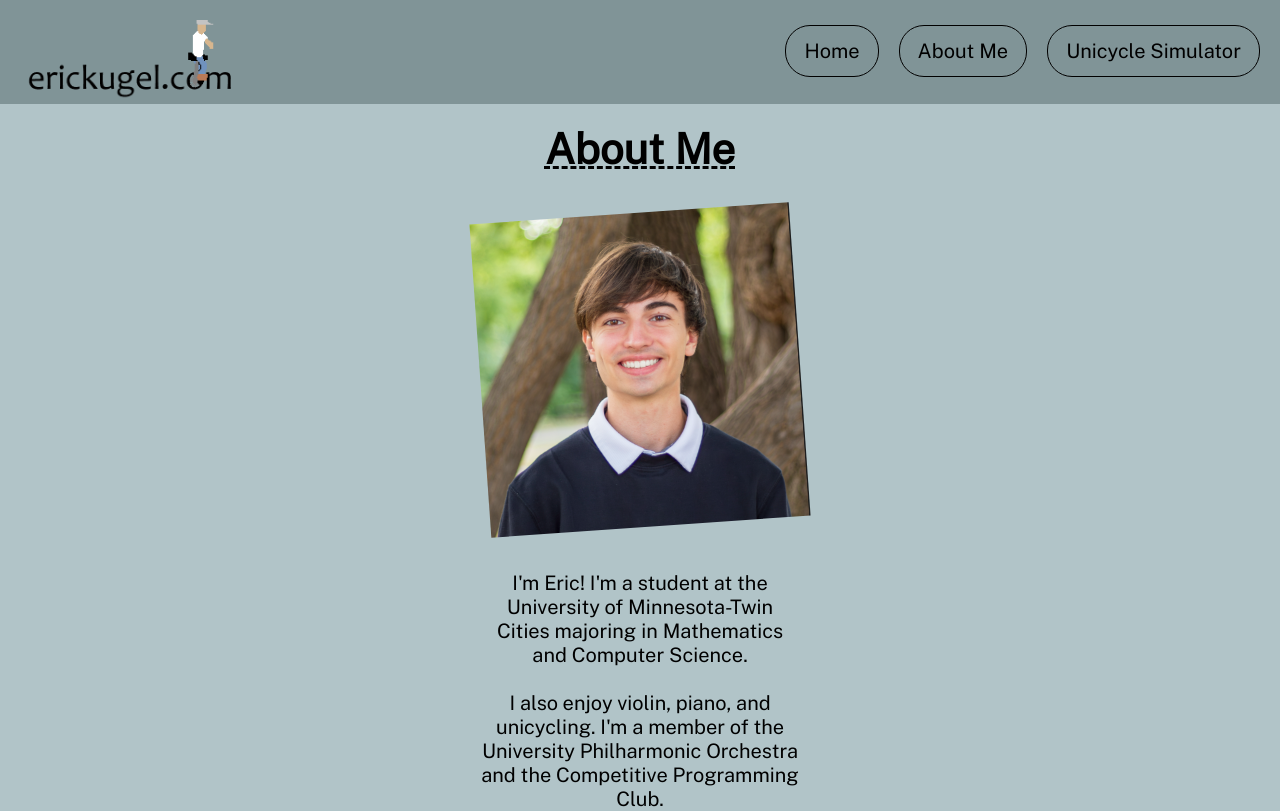
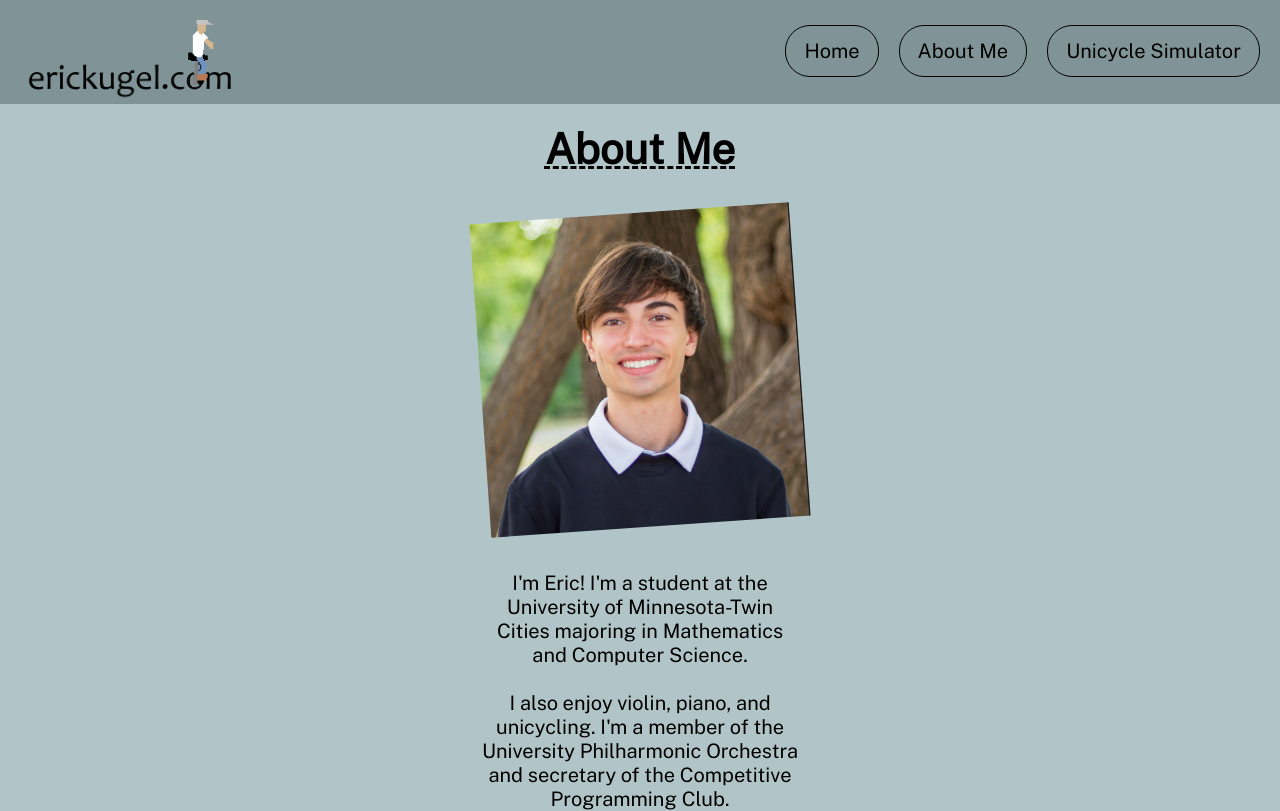
Before and after one commit to EricKugel/homepage-for-my-dog, a Next.js app: page /about-me in a window 1280 px wide. Built offline with nearby package versions, Linux system fonts and the light colour scheme.

Commit message:
Secretary

```diff
--- a/pages/about-me.js
+++ b/pages/about-me.js
@@ -19,7 +19,7 @@ const AboutMe = () => {
             <div className = {styles.textPanel}>
                 I'm Eric! I'm a student at the University of Minnesota-Twin Cities majoring in Mathematics and Computer Science.
                 <br/><br/>
-                I also enjoy violin, piano, and unicycling. I'm a member of the University Philharmonic Orchestra and the Competitive Programming Club.
+                I also enjoy violin, piano, and unicycling. I'm a member of the University Philharmonic Orchestra and secretary of the Competitive Programming Club.
             </div>
         </div>
     </div>
```
